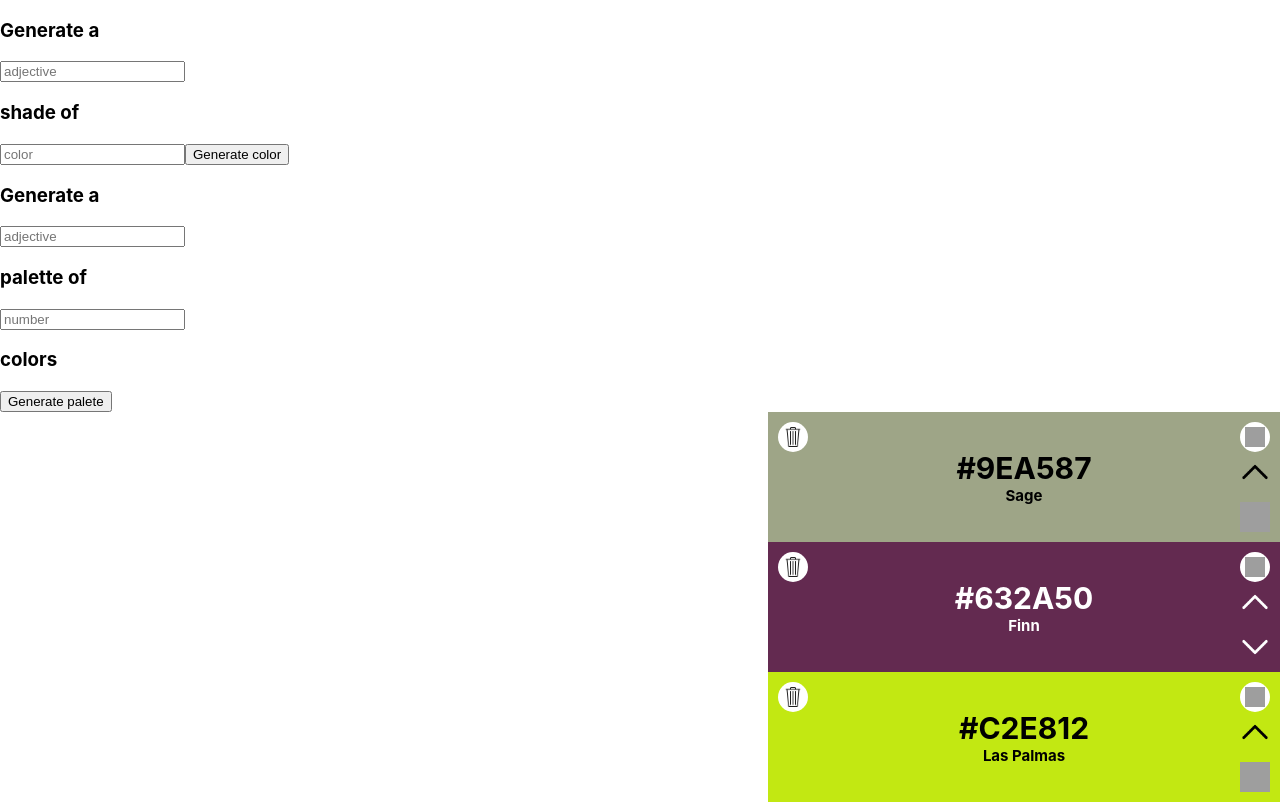
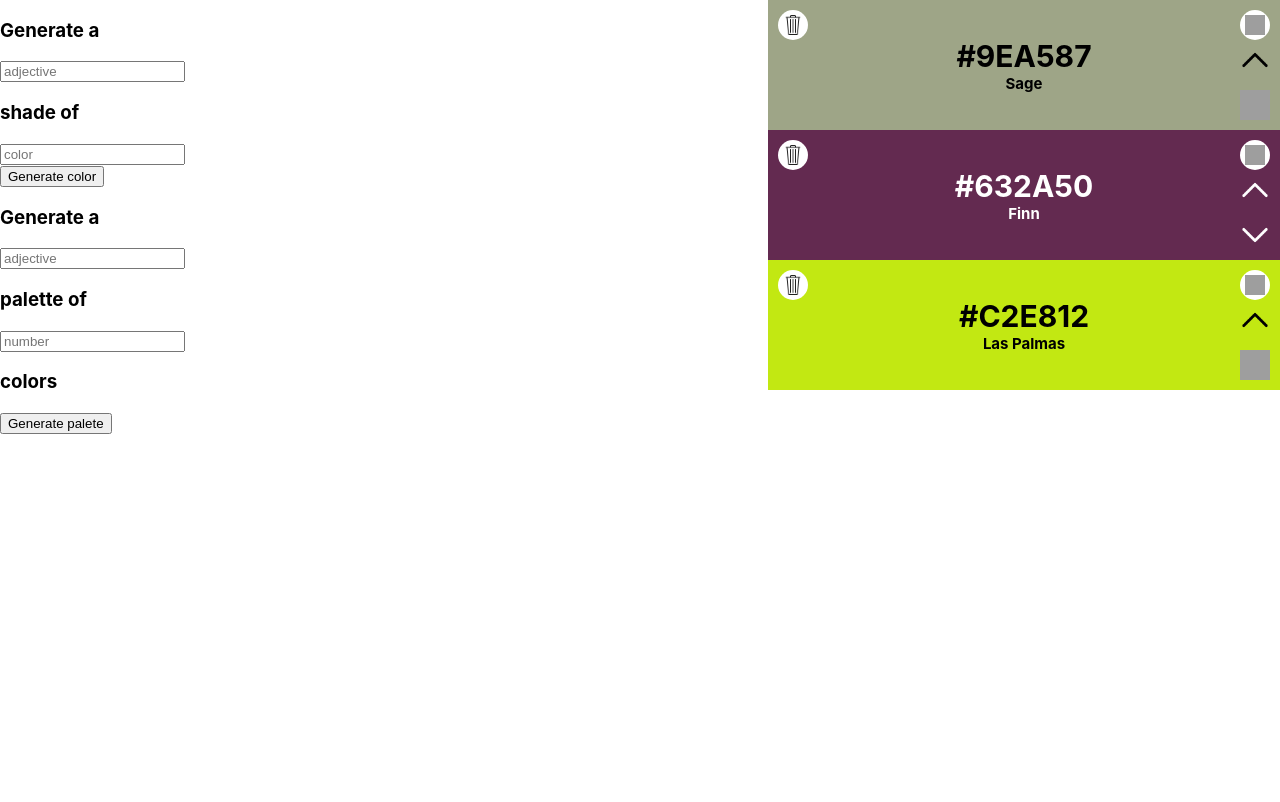
Before and after one commit to AEst2002/final-178, a React (Create React App) app: page / in a window 1280 px wide. Built offline with nearby package versions, Linux system fonts and the light colour scheme; grey boxes are pictures that could not be loaded.

Commit message:
list/prompts side by side

```diff
--- a/src/components/PalettePrompter/index.js
+++ b/src/components/PalettePrompter/index.js
@@ -19,6 +19,7 @@
             model: "text-davinci-003",
             prompt: `Come up with hex codes for a ${adjectiveInput} palette of ${numberInput} colors`,
             temperature: 0.6,
+            max_tokens: 100,
           });
           console.log(completion)
 
@@ -28,6 +29,7 @@
           alert(error.message);
         }
     }
+
 
     return (
         <div style={{width: "50%"}}>
--- a/src/containers/Main/index.js
+++ b/src/containers/Main/index.js
@@ -1,11 +1,12 @@
 
 import React from 'react'
-import Head from "next/head";
+// import Head from "next/head";
 import { useState } from "react";
 import { Configuration, OpenAIApi } from "openai";
 import ColorRow from '../../components/ColorRow';
 import Prompter from '../../components/Prompter';
 import Sidebar from '../../components/Sidebar';
+import { Container } from './styles'
 
 const configuration = new Configuration({
   apiKey: process.env.REACT_APP_OPENAI_API_KEY
@@ -50,16 +51,10 @@
   }
 
   return (
-    <div>
-      <Head>
-        <title>OpenAI Quickstart</title>
-      </Head>
-
-      <main>
+    <Container>
         <Prompter/>
         <Sidebar/>
-      </main>
-    </div>
+    </Container>
   );
 }
 
--- a/src/containers/Main/styles.js
+++ b/src/containers/Main/styles.js
@@ -0,0 +1,9 @@
+import styled from "styled-components";
+
+export const Container = styled.div`
+    display: flex;
+    width: 100vw;
+    height: 100vh;
+    justify-content: space-between;
+    overflow: hide;
+`
```
